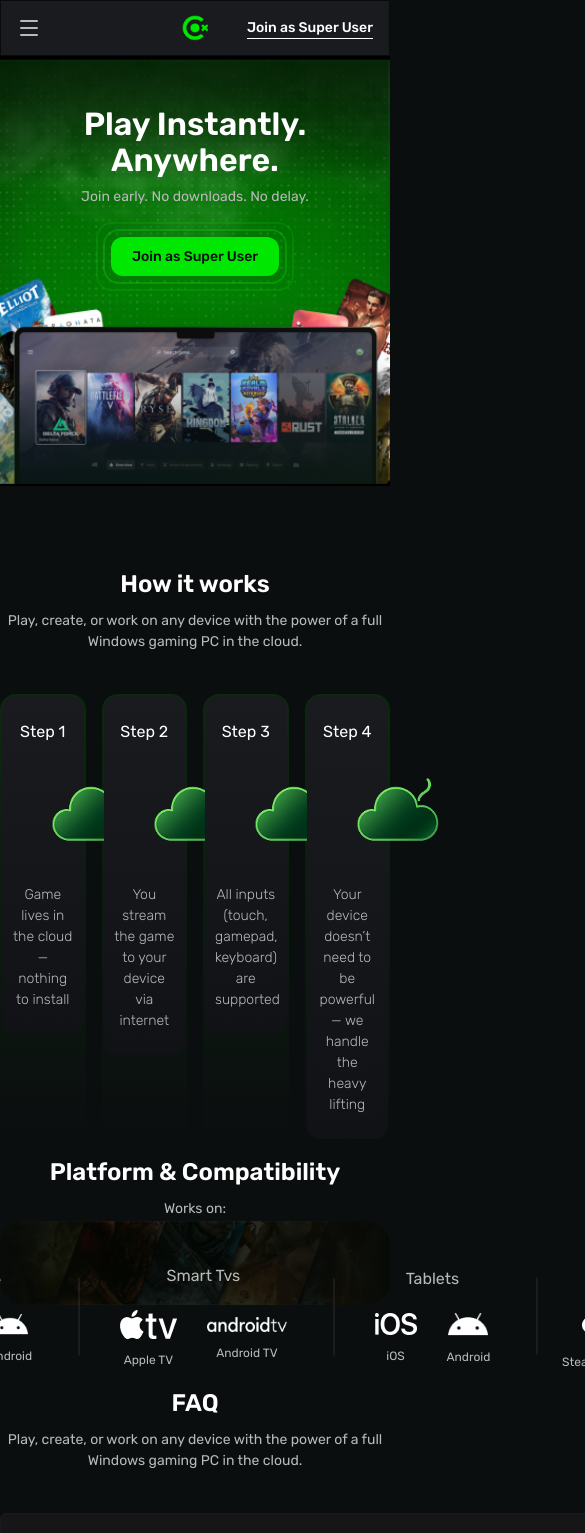
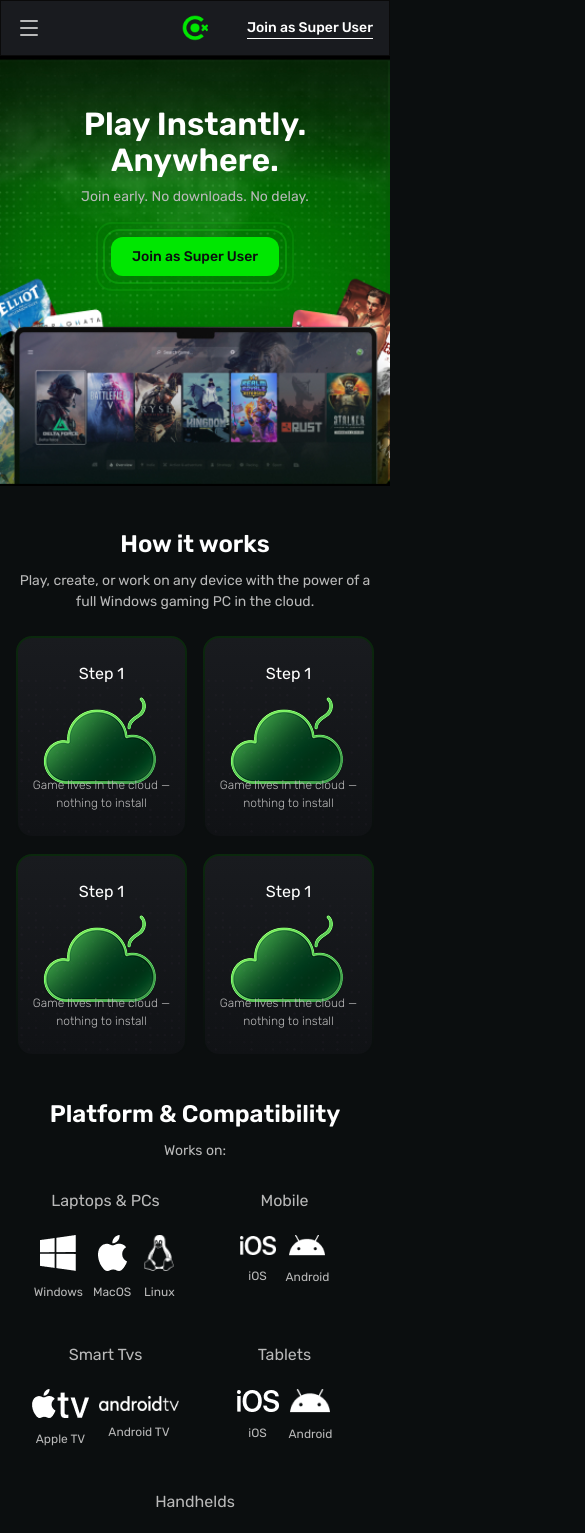
Before and after one commit to tazi00/cloudplay, a Next.js app: page / in a window 390 px wide. Shown: the top 1533 px of the page, 585 px wide, since content can reach past the window. Built offline with nearby package versions, Linux system fonts and the light colour scheme.

Commit message:
new changes

```diff
--- a/src/app/page.tsx
+++ b/src/app/page.tsx
@@ -16,7 +16,7 @@
   },
   { q: "Can I request a new game?", a: "Yes, you can request..." },
   {
-    q: "I paid but didn’t receive unlimited hours – what next?",
+    q: "I paid but didn’t receive unlimited hours what next?",
     a: "Please contact support...",
   },
 ];
@@ -27,7 +27,7 @@
   return (
     <>
       <header className="md:bg-[#0b0e0fc7] bg-[#191B1F] text-[#B9B9B9] static md:absolute  md:top-[40px] left-2/4 md:-translate-2/4 grid grid-cols-[1fr_32px_1fr_] md:flex items-center  px-[16px] gap-0 md:gap-[16px] z-30 border border-[#0A0A0A] md:rounded-full  h-[56px] md:h-[64px] w-full md:w-[650px]  md:justify-start">
-        <div>
+        <div className="block md:hidden">
           <Menu />
         </div>
         <div className="logo justify-self-center md:justify-self-start">
@@ -102,32 +102,32 @@
           </div>
         </div>
       </section>
-      <section className="how_it_works py-[80px]">
-        <div className="max-w-[1120px] mx-auto">
+      <section className="how_it_works py-[40px] md:py-[80px]">
+        <div className="max-w-[1120px] mx-auto px-[16px]">
           <div className="text-center">
             <h2 className="heading-secondary mb-[8px]">How it works</h2>
-            <p className="para-primary mb-[42px]">
+            <p className="para-primary mb-[24px] md:mb-[42px]">
               Play, create, or work on any device with the power of a full
               Windows gaming PC in the cloud.
             </p>
           </div>
 
-          <div className="grid grid-cols-4 gap-[16px]">
+          <div className="grid grid-cols-2 md:grid-cols-4 gap-[16px]">
             <div className="rounded-[16px] p-[2px] bg-gradient-to-b from-[#0EE70120] to-[#0EE70100]">
               <div className="card text-white relative text-center py-[24px] px-[10px] bg-[linear-gradient(to_bottom,#191B1F,#101215)] rounded-[14px]">
                 <h4 className="text-[16px] font-normal">Step 1</h4>
 
-                <div className="h-[140px] w-[164px] grid place-items-center mx-auto">
+                <div className=" h-[90px] w-full md:h-[140px] md:w-[164px] grid place-items-center mx-auto">
                   <Image
                     src="/images/cloud.png"
                     alt="step-1"
                     width={100}
                     height={100}
-                    className="block mx-auto"
+                    className="block mx-auto w-auto h-auto"
                   />
                 </div>
 
-                <p className="text-[14px] font-light text-[#B9B9B9]">
+                <p className="text-[12px] md:text-[14px] font-light text-[#B9B9B9]">
                   Game lives in the cloud —{" "}
                   <span className="block"> nothing to install</span>
                 </p>
@@ -142,21 +142,21 @@
             </div>
             <div className="rounded-[16px] p-[2px] bg-gradient-to-b from-[#0EE70120] to-[#0EE70100]">
               <div className="card text-white relative text-center py-[24px] px-[10px] bg-[linear-gradient(to_bottom,#191B1F,#101215)] rounded-[14px]">
-                <h4 className="text-[16px] font-normal">Step 2</h4>
+                <h4 className="text-[16px] font-normal">Step 1</h4>
 
-                <div className="h-[140px] w-[164px] grid place-items-center mx-auto">
+                <div className=" h-[90px] w-full md:h-[140px] md:w-[164px] grid place-items-center mx-auto">
                   <Image
                     src="/images/cloud.png"
                     alt="step-1"
                     width={100}
                     height={100}
-                    className="block mx-auto"
+                    className="block mx-auto w-auto h-auto"
                   />
                 </div>
 
-                <p className="text-[14px] font-light text-[#B9B9B9]">
-                  You stream the game to your{" "}
-                  <span className="block"> device via internet</span>
+                <p className="text-[12px] md:text-[14px] font-light text-[#B9B9B9]">
+                  Game lives in the cloud —{" "}
+                  <span className="block"> nothing to install</span>
                 </p>
                 <Image
                   src="/images/texture.png"
@@ -169,20 +169,21 @@
             </div>
             <div className="rounded-[16px] p-[2px] bg-gradient-to-b from-[#0EE70120] to-[#0EE70100]">
               <div className="card text-white relative text-center py-[24px] px-[10px] bg-[linear-gradient(to_bottom,#191B1F,#101215)] rounded-[14px]">
-                <h4 className="text-[16px] font-normal">Step 3</h4>
+                <h4 className="text-[16px] font-normal">Step 1</h4>
 
-                <div className="h-[140px] w-[164px] grid place-items-center mx-auto">
+                <div className=" h-[90px] w-full md:h-[140px] md:w-[164px] grid place-items-center mx-auto">
                   <Image
                     src="/images/cloud.png"
                     alt="step-1"
                     width={100}
                     height={100}
-                    className="block mx-auto"
+                    className="block mx-auto w-auto h-auto"
                   />
                 </div>
 
-                <p className="text-[14px] font-light text-[#B9B9B9]">
-                  All inputs (touch, gamepad, keyboard) are supported
+                <p className="text-[12px] md:text-[14px] font-light text-[#B9B9B9]">
+                  Game lives in the cloud —{" "}
+                  <span className="block"> nothing to install</span>
                 </p>
                 <Image
                   src="/images/texture.png"
@@ -195,21 +196,21 @@
             </div>
             <div className="rounded-[16px] p-[2px] bg-gradient-to-b from-[#0EE70120] to-[#0EE70100]">
               <div className="card text-white relative text-center py-[24px] px-[10px] bg-[linear-gradient(to_bottom,#191B1F,#101215)] rounded-[14px]">
-                <h4 className="text-[16px] font-normal">Step 4</h4>
+                <h4 className="text-[16px] font-normal">Step 1</h4>
 
-                <div className="h-[140px] w-[164px] grid place-items-center mx-auto">
+                <div className=" h-[90px] w-full md:h-[140px] md:w-[164px] grid place-items-center mx-auto">
                   <Image
                     src="/images/cloud.png"
                     alt="step-1"
                     width={100}
                     height={100}
-                    className="block mx-auto"
+                    className="block mx-auto w-auto h-auto"
                   />
                 </div>
 
-                <p className="text-[14px] font-light text-[#B9B9B9]">
-                  Your device doesn’t need to be powerful — we handle the heavy
-                  lifting
+                <p className="text-[12px] md:text-[14px] font-light text-[#B9B9B9]">
+                  Game lives in the cloud —{" "}
+                  <span className="block"> nothing to install</span>
                 </p>
                 <Image
                   src="/images/texture.png"
@@ -230,22 +231,22 @@
             alt="platform_image"
             height={100}
             width={500}
-            className="w-full block rounded-3xl"
+            className="w-full  rounded-3xl hidden md:block"
           />
 
-          <div className="text-center absolute w-full top-0 left-0 h-full flex justify-center items-center ">
+          <div className="text-center static md:absolute w-full top-0 left-0 h-full flex justify-center items-center ">
             <div>
               {" "}
               <h2 className="heading-secondary mb-[8px]">
                 Platform & Compatibility
               </h2>
-              <p className="para-primary mb-[42px]">Works on:</p>
-              <div className="flex  justify-between w-[1120px] mx-auto items-center">
-                <div className=" relative px-4 after:content-[''] after:absolute after:top-2/4  after:-translate-2/4 after:-right-8 after:h-[77px] after:w-px after:bg-[#B9B9B930] last:after:hidden">
+              <p className="para-primary mb-[28px] md:mb-[42px]">Works on:</p>
+              <div className="grid grid-cols-2 md:flex  gap-y-[42px] md:gap-y-[30px] justify-between w-full md:w-[1120px]  mx-auto items-start md:items-center">
+                <div className=" relative px-4 after:content-[''] md:after:absolute after:top-2/4  after:-translate-2/4 after:-right-8 after:h-[77px] after:w-px after:bg-[#B9B9B930] last:after:hidden">
                   <h4 className="text-[16px] text-[#B9B9B9] font-normal mb-[22px]">
                     Laptops & PCs
                   </h4>
-                  <ul className="flex gap-[30px] items-center">
+                  <ul className="flex  md:flex-row gap-[10px] md:gap-[30px] justify-center md:justify-start items-center">
                     <li>
                       <Image
                         src="/images/windows-icon.png"
@@ -284,11 +285,11 @@
                     </li>
                   </ul>
                 </div>
-                <div className=" relative px-4 after:content-[''] after:absolute after:top-2/4  after:-translate-2/4 after:-right-8 after:h-[77px] after:w-px after:bg-[#B9B9B930] last:after:hidden">
+                <div className=" relative px-4 after:content-[''] md:after:absolute after:top-2/4  after:-translate-2/4 after:-right-8 after:h-[77px] after:w-px after:bg-[#B9B9B930] last:after:hidden">
                   <h4 className="text-[16px] text-[#B9B9B9] font-normal mb-[22px]">
                     Mobile
                   </h4>
-                  <ul className="flex gap-[30px] items-center">
+                  <ul className="flex  md:flex-row gap-[10px] md:gap-[30px] justify-center md:justify-start items-center">
                     <li>
                       <Image
                         src="/images/ios.png"
@@ -315,11 +316,11 @@
                     </li>
                   </ul>
                 </div>
-                <div className=" relative px-4 after:content-[''] after:absolute after:top-2/4  after:-translate-2/4 after:-right-8 after:h-[77px] after:w-px after:bg-[#B9B9B930] last:after:hidden">
+                <div className=" relative px-4 after:content-[''] md:after:absolute after:top-2/4  after:-translate-2/4 after:-right-8 after:h-[77px] after:w-px after:bg-[#B9B9B930] last:after:hidden">
                   <h4 className="text-[16px] text-[#B9B9B9] font-normal mb-[22px]">
                     Smart Tvs
                   </h4>
-                  <ul className="flex gap-[30px] items-center">
+                  <ul className="flex  md:flex-row gap-[10px] md:gap-[30px] justify-center md:justify-start items-center">
                     <li>
                       <Image
                         src="/images/apple_tv.png"
@@ -346,11 +347,11 @@
                     </li>
                   </ul>
                 </div>
-                <div className=" relative px-4 after:content-[''] after:absolute after:top-2/4  after:-translate-2/4 after:-right-8 after:h-[77px] after:w-px after:bg-[#B9B9B930] last:after:hidden">
+                <div className=" relative px-4 after:content-[''] md:after:absolute after:top-2/4  after:-translate-2/4 after:-right-8 after:h-[77px] after:w-px after:bg-[#B9B9B930] last:after:hidden">
                   <h4 className="text-[16px] text-[#B9B9B9] font-normal mb-[22px]">
                     Tablets
                   </h4>
-                  <ul className="flex gap-[30px] items-center ">
+                  <ul className="flex  md:flex-row gap-[10px] md:gap-[30px] justify-center md:justify-start items-center ">
                     <li>
                       <Image
                         src="/images/ios.png"
@@ -377,11 +378,11 @@
                     </li>
                   </ul>
                 </div>
-                <div className="  ">
+                <div className="col-span-2">
                   <h4 className="text-[16px] text-[#B9B9B9] font-normal mb-[22px]">
                     Handhelds
                   </h4>
-                  <ul className="flex gap-[30px] items-center">
+                  <ul className="flex  md:flex-row gap-[10px] md:gap-[30px] justify-center md:justify-start items-center">
                     <li>
                       <Image
                         src="/images/steamdeck.png"
@@ -409,34 +410,37 @@
                   </ul>
                 </div>
               </div>
+              <span className="text-[12px] mt-[32px]  block md:hidden text-[#B9B9B9]">
+                Supported Inputs: Touch, Mouse, Keyboard, Gamepads
+              </span>
             </div>
           </div>
         </div>
       </section>
 
-      <section className="faq pt-[80px]">
-        <div className="container mx-auto">
-          <div className="text-center mb-[42px]">
+      <section className="faq  pt-[40px] md:pt-[80px]">
+        <div className="container mx-auto px-[16px]">
+          <div className="text-center md:mb-[42px] mb-[16px]">
             <h2 className="heading-secondary mb-[8px]">FAQ</h2>
-            <p className="para-primary mb-[42px]">
+            <p className="para-primary md:mb-[42px] mb-[16px]">
               Play, create, or work on any device with the power of a full
               Windows gaming PC in the cloud.
             </p>
           </div>
 
-          <div className="space-y-4 w-[1002px] mx-auto">
+          <div className="space-y-4 max-w-[1002px] mx-auto">
             {faqs.map((item, idx) => (
               <div
                 key={idx}
-                className={`rounded-md bg-[#161616] text-white overflow-hidden border border-[#191B1F]
+                className={`rounded-md bg-[#191B1F] text-white overflow-hidden border border-[#191B1F]
               transform transition-transform duration-300
               ${open === idx ? "scale-[1.02] shadow-lg shadow-black/50" : ""}`}
               >
                 <button
-                  className="flex w-full items-center justify-between px-5 py-4 text-left"
+                  className="flex w-full items-center justify-between px-[12px] py-[17px] md:px-5 md:py-4 text-left"
                   onClick={() => setOpen(open === idx ? null : idx)}
                 >
-                  <span className="text-base">{item.q}</span>
+                  <span className="text-[12px] md:text-base">{item.q}</span>
                   <ChevronDown
                     className={`h-5 w-5 text-gray-400 transition-transform duration-300 ${
                       open === idx ? "rotate-360" : "rotate-270"
@@ -461,17 +465,17 @@
           </div>
         </div>
       </section>
-      <section className="pricing py-[80px]">
-        <div className="max-w-[1006px] mx-auto">
+      <section className="pricing md:py-[80px] py-[40px]">
+        <div className="max-w-[1006px] mx-auto px-[16px] []">
           <div className="text-center">
             <h2 className="heading-secondary mb-[8px]">Pricing</h2>
-            <p className="para-primary mb-[42px]">
+            <p className="para-primary mb-[16px] md:mb-[42px]">
               Play, create, or work on any device with the power of a full
               Windows gaming PC in the cloud.
             </p>
 
-            <div className="grid grid-cols-3 gap-[24px]">
-              <div className="col p-[24px] bg-[#191B1F] rounded-[16px] ">
+            <div className=" flex gap-[12px] overflow-x-auto no-scrollbar md:grid md:grid-cols-3 md:gap-[24px] snap-x snap-mandatory ">
+              <div className="col min-w-[290px] md:min-auto p-[18px] md:p-[24px] bg-[#191B1F] rounded-[16px] snap-start">
                 <h5 className=" max-w-max text-[20px] font-semibold bg-[#131517] text-[#DBDBDB] px-[8px] py-[4pxs] mb-[20px] rounded-[8px]">
                   BASIC
                 </h5>
@@ -541,7 +545,7 @@
                   Subscribe
                 </button>
               </div>
-              <div className="col p-[24px] bg-[#191B1F] rounded-[16px] ">
+              <div className="col min-w-[290px] md:min-auto p-[18px] md:p-[24px] bg-[#191B1F] rounded-[16px] snap-start">
                 <h5 className=" max-w-max text-[20px] font-semibold bg-[#2C2622] text-[#E2894A] px-[8px] py-[4pxs] mb-[20px] rounded-[8px]">
                   PREMIUM
                 </h5>
@@ -611,7 +615,7 @@
                   Subscribe
                 </button>
               </div>
-              <div className="col p-[24px]  bg-[linear-gradient(to_bottom,#332E1147,#191B1F)] rounded-[16px] ">
+              <div className="col min-w-[290px] md:min-auto p-[18px] md:p-[24px]  bg-[linear-gradient(to_bottom,#332E1147,#191B1F)] rounded-[16px] snap-start">
                 <h5 className=" max-w-max text-[20px] font-semibold bg-[#332E11] text-[#FFBC3F] px-[8px] py-[4pxs] mb-[20px] rounded-[8px]">
                   ULTIMATE
                 </h5>
@@ -692,7 +696,7 @@
             alt="platform_image"
             height={100}
             width={500}
-            className="w-full block h-[575px] "
+            className="w-full block h-[310px] md:h-[575px] "
           />
           <div className=" absolute w-full h-full grid place-items-center top-0 left-0 text-center">
             <div>
@@ -721,18 +725,18 @@
         {/* Content Wrapper */}
         <div className="absolute top-0 left-0  z-10 w-full h-full mx-auto  flex flex-col  items-center justify-center ">
           {/* Left - Logo + Nav */}
-          <div className="flex gap-[48px] items-center mb-[60px]">
+          <div className="flex flex-col md:flex-row gap-[32px] md:gap-[48px] items-center mb-[42px] md:mb-[60px]">
             {/* Logo */}
             <Image
               src="/images/logo_full.png"
               alt="logo"
               width={160}
               height={44}
-              className="h-auto w-auto"
+              className="h-auto w-[130px] md:w-auto"
             />
 
             {/* Nav Links */}
-            <ul className="flex gap-[48px] text-[#B9B9B9] text-[14px] font-normal">
+            <ul className="flex gap-[32px] md:gap-[48px] text-[#B9B9B9] text-[16px] md:text-[14px] font-normal">
               <li>
                 <Link href="/features" className="hover:text-white">
                   Features
@@ -757,7 +761,7 @@
           </div>
 
           {/* Right - Socials */}
-          <div className="flex gap-5 items-center justify-center md:justify-end mb-[20px]">
+          <div className="flex gap-[42px] md:gap-5 items-center justify-center md:justify-end mb-[40px] md:mb-[20px]">
             <Link href="#">
               <Image
                 src="/images/LinkedinLogo.png"
```
Also changed, not shown: src/app/globals.css (+10 -0 lines).
